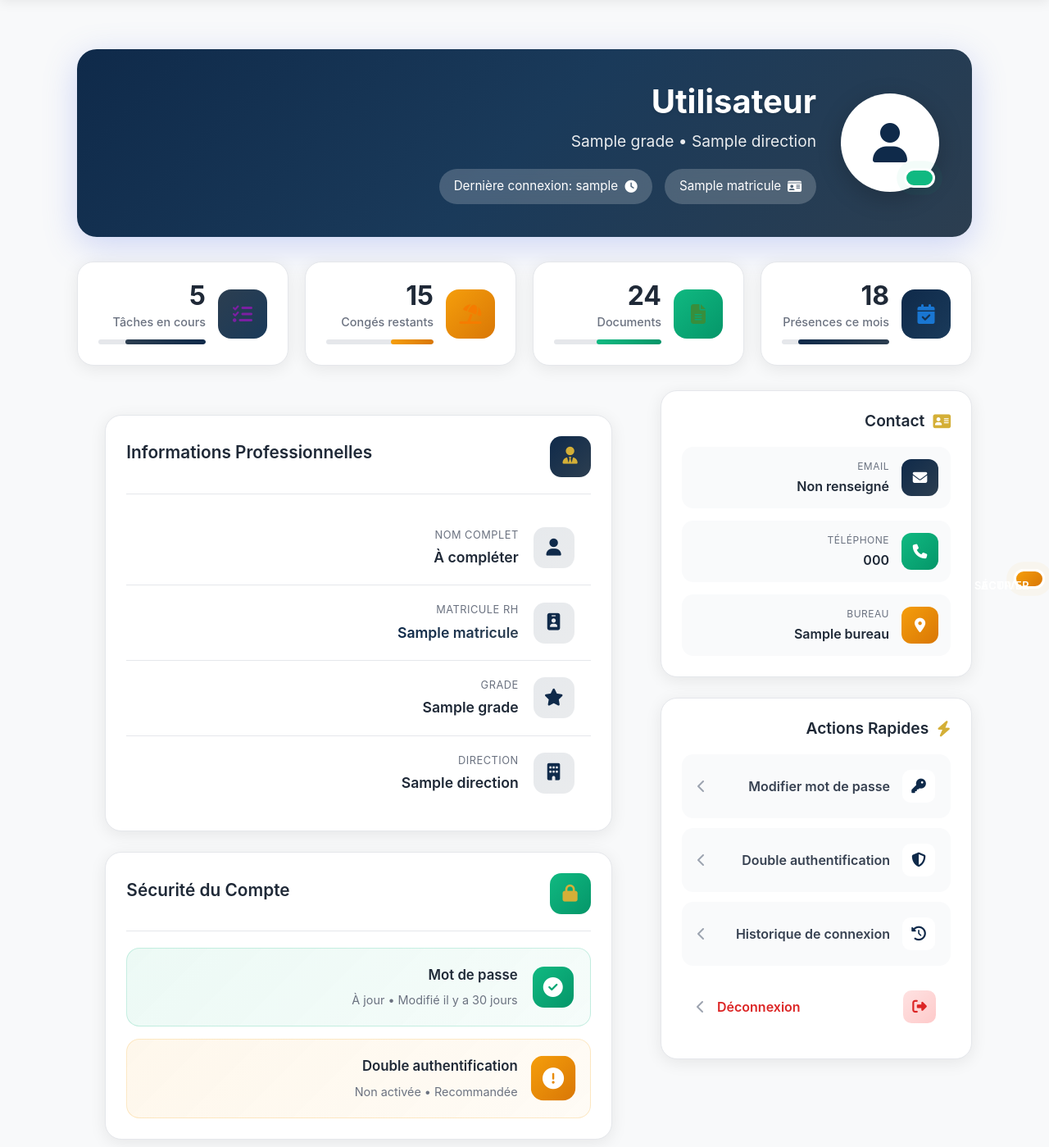
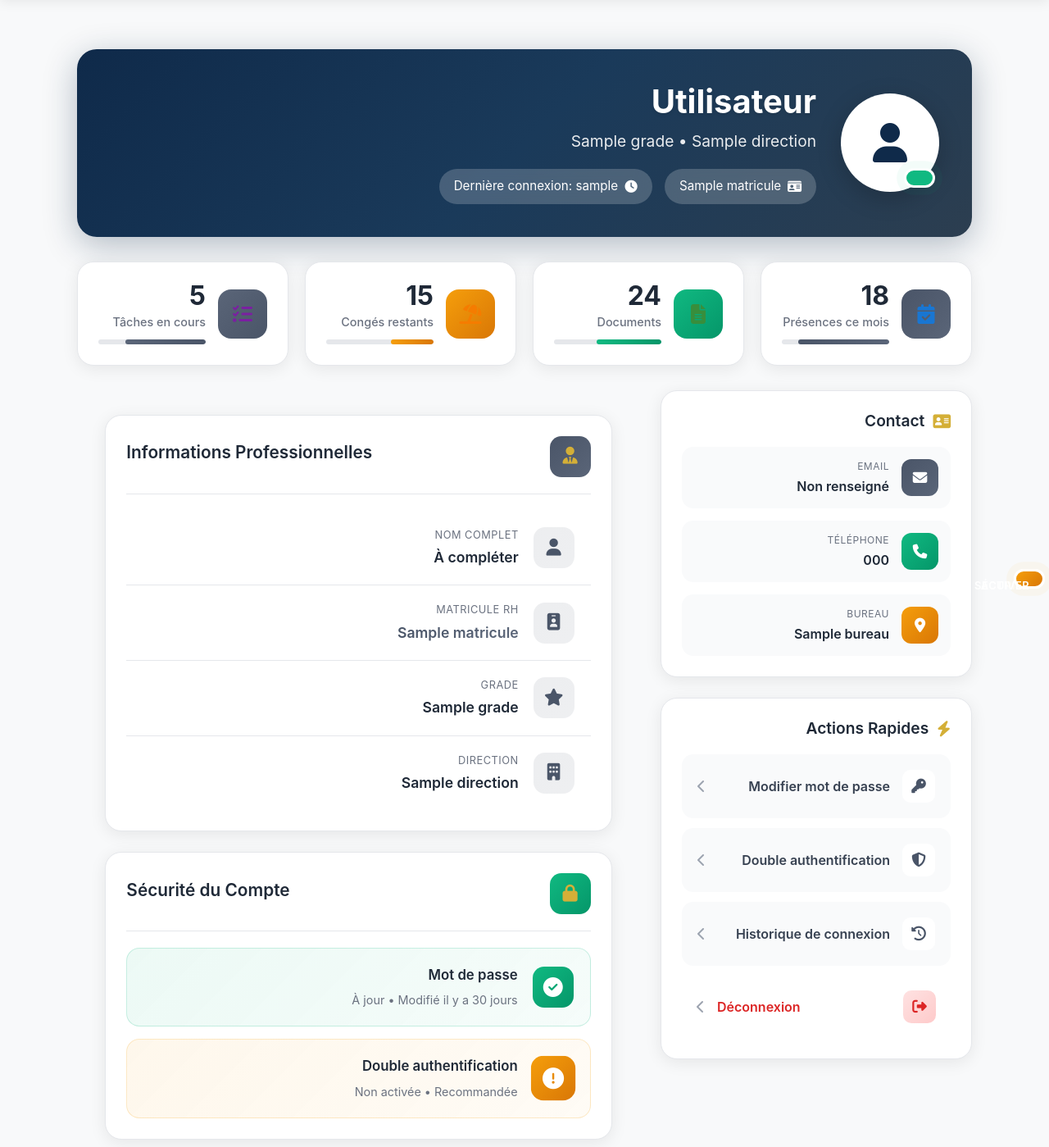
Before and after one commit to sarahmouf2006/Gestion_des_Litiges_Rh, a Laravel app: template resources/views/profile.blade.php in a window 1280 px wide. Shown: the part 77-1476 px from the top of the page at 82% size. Run offline with Laravel 12, Linux system fonts and the light colour scheme; the template is opened without the code that fills it: most values are stand-ins (such as "Sample title", 1, 10 or a date in 2020).

Commit message:
fix: Update profile page with modern dark grey color scheme for hover effects

```diff
--- a/resources/views/profile.blade.php
+++ b/resources/views/profile.blade.php
@@ -276,11 +276,10 @@
 .profile-header {
     background: linear-gradient(135deg, #0F2A4A 0%, #1a3a5a 50%, #2C3E50 100%);
     border-radius: 24px;
-
     padding: 40px;
     margin-bottom: 30px;
     color: white;
-    box-shadow: 0 10px 40px rgba(102, 126, 234, 0.3);
+    box-shadow: 0 10px 40px rgba(15, 42, 74, 0.3);
 }
 
 .profile-header-content {
@@ -303,7 +302,6 @@
     justify-content: center;
     font-size: 3rem;
     color: #0F2A4A;
-
     position: relative;
     box-shadow: 0 8px 30px rgba(0,0,0,0.2);
 }
@@ -401,11 +399,11 @@
     flex-shrink: 0;
 }
 
-.stat-icon.blue { background: linear-gradient(135deg, #0F2A4A, #1a3a5a); }
+/* Modern Dark Grey for stat icons - not too dark */
+.stat-icon.blue { background: linear-gradient(135deg, #4A5568, #5A6578); }
 .stat-icon.green { background: linear-gradient(135deg, #10b981, #059669); }
 .stat-icon.orange { background: linear-gradient(135deg, #f59e0b, #d97706); }
-.stat-icon.purple { background: linear-gradient(135deg, #2C3E50, #1a3a5a); }
-
+.stat-icon.purple { background: linear-gradient(135deg, #5A6578, #4A5568); }
 
 .stat-info {
     flex: 1;
@@ -434,17 +432,17 @@
     overflow: hidden;
 }
 
+/* Modern Dark Grey for progress bars */
 .progress-fill {
     height: 100%;
-    background: linear-gradient(90deg, #0F2A4A, #2C3E50);
+    background: linear-gradient(90deg, #4A5568, #5A6578);
     border-radius: 3px;
     transition: width 0.5s ease;
 }
 
 .progress-fill.green { background: linear-gradient(90deg, #10b981, #059669); }
 .progress-fill.orange { background: linear-gradient(90deg, #f59e0b, #d97706); }
-.progress-fill.purple { background: linear-gradient(90deg, #2C3E50, #0F2A4A); }
-
+.progress-fill.purple { background: linear-gradient(90deg, #5A6578, #4A5568); }
 
 /* Main Grid */
 .profile-content-grid {
@@ -482,7 +480,6 @@
     color: #D4AF37;
 }
 
-
 /* Card Header */
 .card-header {
     display: flex;
@@ -493,10 +490,11 @@
     border-bottom: 1px solid #e5e7eb;
 }
 
+/* Modern Dark Grey for header icons */
 .header-icon {
     width: 50px;
     height: 50px;
-    background: linear-gradient(135deg, #0F2A4A, #2C3E50);
+    background: linear-gradient(135deg, #4A5568, #5A6578);
     border-radius: 14px;
     display: flex;
     align-items: center;
@@ -504,7 +502,6 @@
     color: #D4AF37;
     font-size: 1.3rem;
 }
-
 
 .header-icon.green {
     background: linear-gradient(135deg, #10b981, #059669);
@@ -534,8 +531,8 @@
 }
 
 .contact-row:hover {
-    background: white;
-    box-shadow: 0 4px 15px rgba(0,0,0,0.1);
+    background: #f3f4f6;
+    box-shadow: 0 4px 15px rgba(0,0,0,0.08);
     transform: translateX(-5px);
 }
 
@@ -551,8 +548,8 @@
     flex-shrink: 0;
 }
 
-.contact-icon.email { background: linear-gradient(135deg, #0F2A4A, #2C3E50); }
-
+/* Modern Dark Grey for email icon */
+.contact-icon.email { background: linear-gradient(135deg, #4A5568, #5A6578); }
 .contact-icon.phone { background: linear-gradient(135deg, #10b981, #059669); }
 .contact-icon.location { background: linear-gradient(135deg, #f59e0b, #d97706); }
 
@@ -594,13 +591,13 @@
     margin-bottom: 0;
 }
 
+/* Modern Dark Grey for hover - perfect shade, not too dark */
 .quick-action:hover {
-    background: linear-gradient(135deg, #0F2A4A, #2C3E50);
+    background: linear-gradient(135deg, #4A5568, #5A6578);
     color: white;
     transform: translateX(-8px);
-    box-shadow: 0 8px 25px rgba(15, 42, 74, 0.3);
+    box-shadow: 0 8px 25px rgba(74, 85, 104, 0.3);
 }
-
 
 .action-icon {
     width: 40px;
@@ -610,11 +607,10 @@
     display: flex;
     align-items: center;
     justify-content: center;
-    color: #0F2A4A;
+    color: #4A5568;
     font-size: 1.1rem;
     transition: all 0.3s ease;
 }
-
 
 .quick-action:hover .action-icon {
     background: rgba(255,255,255,0.2);
@@ -661,7 +657,6 @@
     color: white;
 }
 
-
 /* Info List */
 .info-list {
     display: flex;
@@ -688,25 +683,26 @@
     padding: 20px 30px;
 }
 
+/* Modern Dark Grey for row icons */
 .row-icon {
     width: 50px;
     height: 50px;
-    background: linear-gradient(135deg, rgba(15, 42, 74, 0.1), rgba(44, 62, 80, 0.1));
+    background: linear-gradient(135deg, rgba(74, 85, 104, 0.1), rgba(90, 101, 120, 0.1));
     border-radius: 14px;
     display: flex;
     align-items: center;
     justify-content: center;
-    color: #0F2A4A;
+    color: #4A5568;
     font-size: 1.3rem;
     transition: all 0.3s ease;
 }
 
+/* Modern Dark Grey for hover */
 .info-row:hover .row-icon {
-    background: linear-gradient(135deg, #0F2A4A, #2C3E50);
+    background: linear-gradient(135deg, #4A5568, #5A6578);
     color: #D4AF37;
     transform: scale(1.1) rotate(5deg);
 }
-
 
 .row-content {
     flex: 1;
@@ -727,13 +723,13 @@
     font-weight: 600;
 }
 
+/* Modern Dark Grey for highlight text */
 .row-content span.highlight {
-    background: linear-gradient(90deg, #0F2A4A, #2C3E50);
+    background: linear-gradient(90deg, #4A5568, #5A6578);
     -webkit-background-clip: text;
     -webkit-text-fill-color: transparent;
     background-clip: text;
 }
-
 
 /* Security List */
 .security-list {
```
